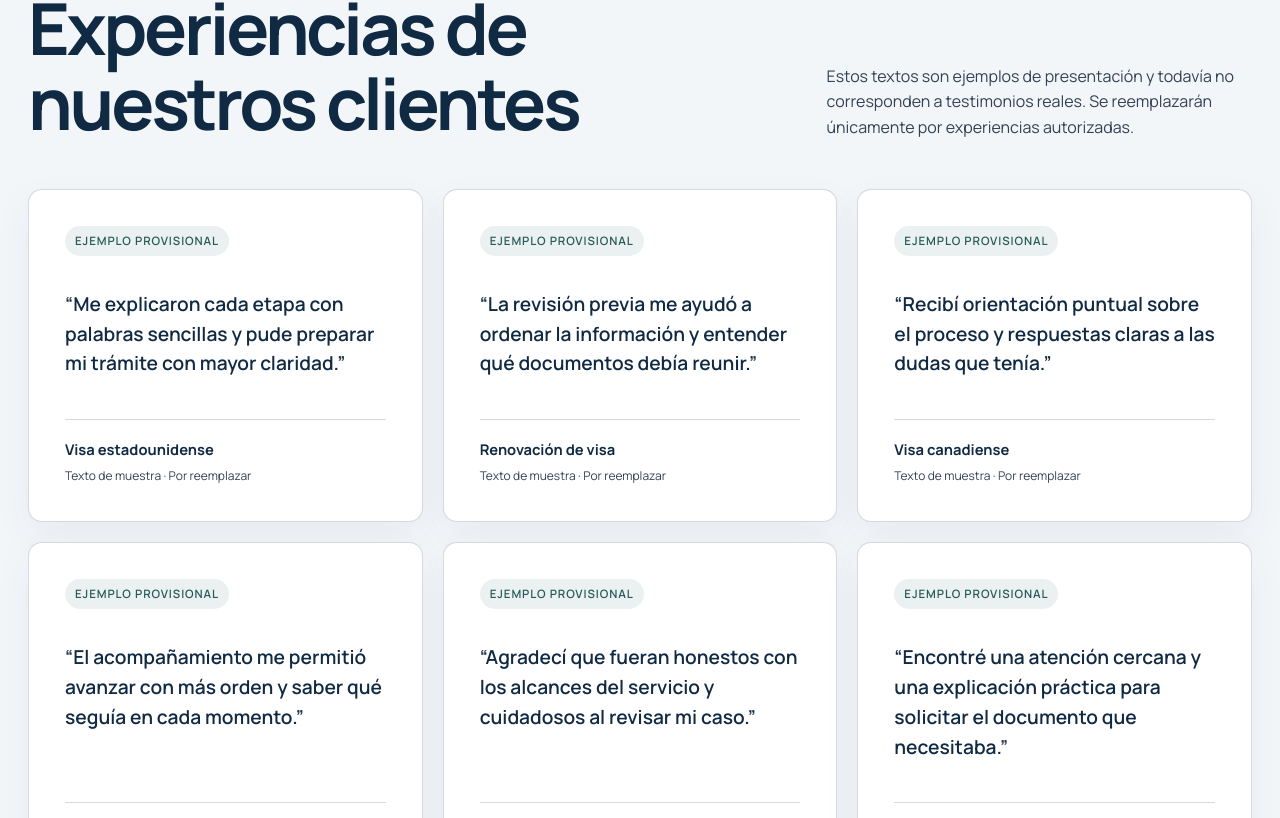
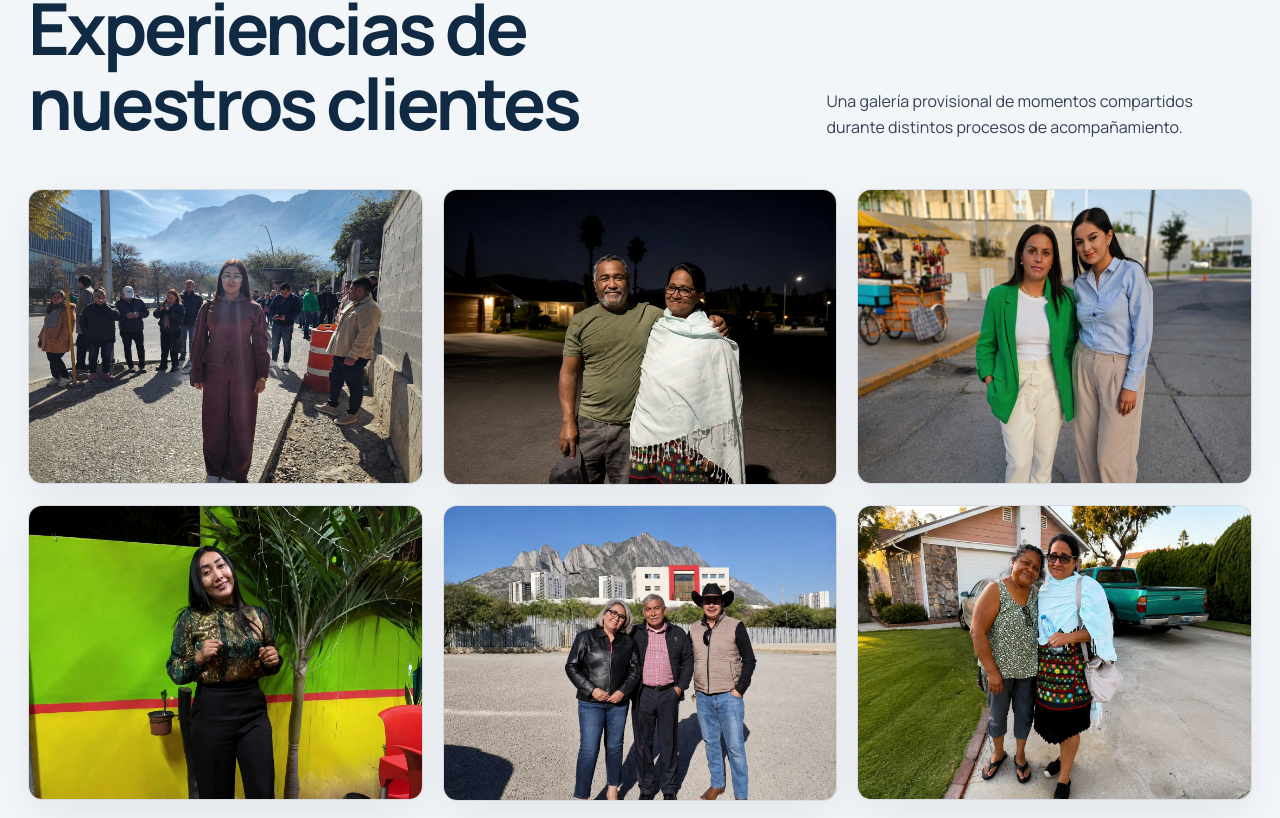
Before and after one commit to rotfflores/visas-zaragoza, a plain HTML site: page nosotros.html in a window 1280 px wide. Shown: the part 2577-3395 px from the top of the page. Drawn offline with Linux system fonts and the light colour scheme.

Commit message:
Publica galeria de experiencias sanitizada

```diff
--- a/css/estilos.css
+++ b/css/estilos.css
@@ -147,13 +147,10 @@ p { font-weight: 400; }
 .experiences__heading h2 { max-width: 850px; margin-bottom: 0; font-size: clamp(3rem, 5.6vw, 5.8rem); }
 .experiences__heading > p { max-width: 470px; margin: 0; color: var(--muted); }
 .experience-grid { display: grid; grid-template-columns: repeat(3, minmax(0, 1fr)); gap: 20px; }
-.experience-card { min-height: 330px; padding: clamp(25px, 3vw, 36px); display: flex; flex-direction: column; background: var(--white); border: 1px solid var(--line); border-radius: 14px; box-shadow: 0 14px 38px rgba(16,42,67,.055); transition: transform .26s cubic-bezier(.22,.7,.3,1), box-shadow .26s, border-color .26s; }
-.experience-card:hover { border-color: rgba(40,90,90,.38); box-shadow: 0 24px 55px rgba(16,42,67,.11); transform: translateY(-6px); }
-.experience-card__badge { width: fit-content; padding: 6px 10px; color: var(--blue); background: rgba(40,90,90,.09); border-radius: 999px; font-size: .72rem; font-weight: 600; letter-spacing: .08em; text-transform: uppercase; }
-.experience-card blockquote { margin: 34px 0 40px; color: var(--ink); font-size: clamp(1.14rem, 1.5vw, 1.35rem); font-weight: 600; line-height: 1.55; }
-.experience-card footer { margin-top: auto; padding-top: 18px; display: grid; gap: 4px; border-top: 1px solid var(--line); }
-.experience-card footer strong { font-size: .92rem; font-weight: 700; }
-.experience-card footer span { color: var(--muted); font-size: .75rem; }
+.experience-card { position: relative; overflow: hidden; aspect-ratio: 4 / 3; margin: 0; background: var(--white); border: 1px solid var(--line); border-radius: 14px; box-shadow: 0 14px 38px rgba(16,42,67,.07); transition: transform .26s cubic-bezier(.22,.7,.3,1), box-shadow .26s, border-color .26s; }
+.experience-card:hover { border-color: rgba(40,90,90,.38); box-shadow: 0 24px 55px rgba(16,42,67,.14); transform: translateY(-6px); }
+.experience-card img { width: 100%; height: 100%; display: block; object-fit: cover; filter: saturate(.9) contrast(1.02); transform: scale(1); transition: transform .55s cubic-bezier(.22,.7,.3,1), filter .35s; }
+.experience-card:hover img { filter: saturate(1) contrast(1.02); transform: scale(1.04); }
 .experiences__actions { margin-top: 38px; display: flex; flex-wrap: wrap; gap: 12px; }
 .experience-link { min-height: 50px; padding: 12px 18px; display: inline-flex; align-items: center; justify-content: space-between; gap: 22px; color: var(--ink); background: transparent; border: 1px solid rgba(16,42,67,.34); border-radius: 999px; font-size: .86rem; font-weight: 600; text-decoration: none; transition: color .22s, background .22s, transform .22s, box-shadow .22s; }
 .experience-link:hover { color: var(--white); background: var(--ink); box-shadow: 0 12px 28px rgba(16,42,67,.14); transform: translateY(-2px); }
@@ -353,7 +350,7 @@ p { font-weight: 400; }
     .principles article:last-child { border-bottom: 0; }
     .principles h3 { margin-top: 60px; }
     .experience-grid { grid-template-columns: 1fr; }
-    .experience-card { min-height: 0; }
+    .experience-card { aspect-ratio: 4 / 3; }
     .experiences__actions { align-items: stretch; flex-direction: column; }
     .experience-link { width: 100%; }
     .services-hero { padding-top: 80px; }
--- a/nosotros.html
+++ b/nosotros.html
@@ -39,15 +39,15 @@
             <div class="shell">
                 <div class="experiences__heading">
                     <div><p class="kicker kicker--blue">Contenido provisional</p><h2 id="experiences-title">Experiencias de nuestros clientes</h2></div>
-                    <p>Estos textos son ejemplos de presentación y todavía no corresponden a testimonios reales. Se reemplazarán únicamente por experiencias autorizadas.</p>
+                    <p>Una galería provisional de momentos compartidos durante distintos procesos de acompañamiento.</p>
                 </div>
                 <div class="experience-grid">
-                    <article class="experience-card"><span class="experience-card__badge">Ejemplo provisional</span><blockquote>“Me explicaron cada etapa con palabras sencillas y pude preparar mi trámite con mayor claridad.”</blockquote><footer><strong>Visa estadounidense</strong><span>Texto de muestra · Por reemplazar</span></footer></article>
-                    <article class="experience-card"><span class="experience-card__badge">Ejemplo provisional</span><blockquote>“La revisión previa me ayudó a ordenar la información y entender qué documentos debía reunir.”</blockquote><footer><strong>Renovación de visa</strong><span>Texto de muestra · Por reemplazar</span></footer></article>
-                    <article class="experience-card"><span class="experience-card__badge">Ejemplo provisional</span><blockquote>“Recibí orientación puntual sobre el proceso y respuestas claras a las dudas que tenía.”</blockquote><footer><strong>Visa canadiense</strong><span>Texto de muestra · Por reemplazar</span></footer></article>
-                    <article class="experience-card"><span class="experience-card__badge">Ejemplo provisional</span><blockquote>“El acompañamiento me permitió avanzar con más orden y saber qué seguía en cada momento.”</blockquote><footer><strong>Pasaporte mexicano</strong><span>Texto de muestra · Por reemplazar</span></footer></article>
-                    <article class="experience-card"><span class="experience-card__badge">Ejemplo provisional</span><blockquote>“Agradecí que fueran honestos con los alcances del servicio y cuidadosos al revisar mi caso.”</blockquote><footer><strong>Naturalización mexicana</strong><span>Texto de muestra · Por reemplazar</span></footer></article>
-                    <article class="experience-card"><span class="experience-card__badge">Ejemplo provisional</span><blockquote>“Encontré una atención cercana y una explicación práctica para solicitar el documento que necesitaba.”</blockquote><footer><strong>Actas del Registro Civil</strong><span>Texto de muestra · Por reemplazar</span></footer></article>
+                    <figure class="experience-card"><img src="img/experiencia-01-sanitizada.jpg" alt="Fotografía de una experiencia compartida" width="1448" height="1086" loading="lazy"></figure>
+                    <figure class="experience-card"><img src="img/experiencia-02-sanitizada.jpg" alt="Fotografía de un reencuentro familiar" width="1448" height="1086" loading="lazy"></figure>
+                    <figure class="experience-card"><img src="img/experiencia-03-sanitizada.jpg" alt="Fotografía de dos personas al finalizar un proceso" width="1448" height="1086" loading="lazy"></figure>
+                    <figure class="experience-card"><img src="img/experiencia-04-sanitizada.jpg" alt="Fotografía de una persona sonriente" width="1448" height="1086" loading="lazy"></figure>
+                    <figure class="experience-card"><img src="img/experiencia-05-sanitizada.jpg" alt="Fotografía de una familia durante su trámite" width="1448" height="1086" loading="lazy"></figure>
+                    <figure class="experience-card"><img src="img/experiencia-06-sanitizada.jpg" alt="Fotografía de dos familiares reunidos" width="1448" height="1086" loading="lazy"></figure>
                 </div>
                 <div class="experiences__actions">
                     <a class="experience-link" href="https://www.facebook.com/profile.php?id=100076066753860" target="_blank" rel="noopener noreferrer">Ver más experiencias en Facebook <svg class="arrow-icon arrow-icon--up" viewBox="0 0 24 24" fill="none" aria-hidden="true"><path d="M7 17 17 7M8 7h9v9" stroke="currentColor" stroke-width="1.8" stroke-linecap="round" stroke-linejoin="round"/></svg></a>
```
Also changed, not shown: img/experiencia-01-sanitizada.jpg (added), img/experiencia-02-sanitizada.jpg (added), img/experiencia-03-sanitizada.jpg (added), img/experiencia-04-sanitizada.jpg (added), img/experiencia-05-sanitizada.jpg (added), img/experiencia-06-sanitizada.jpg (added).
